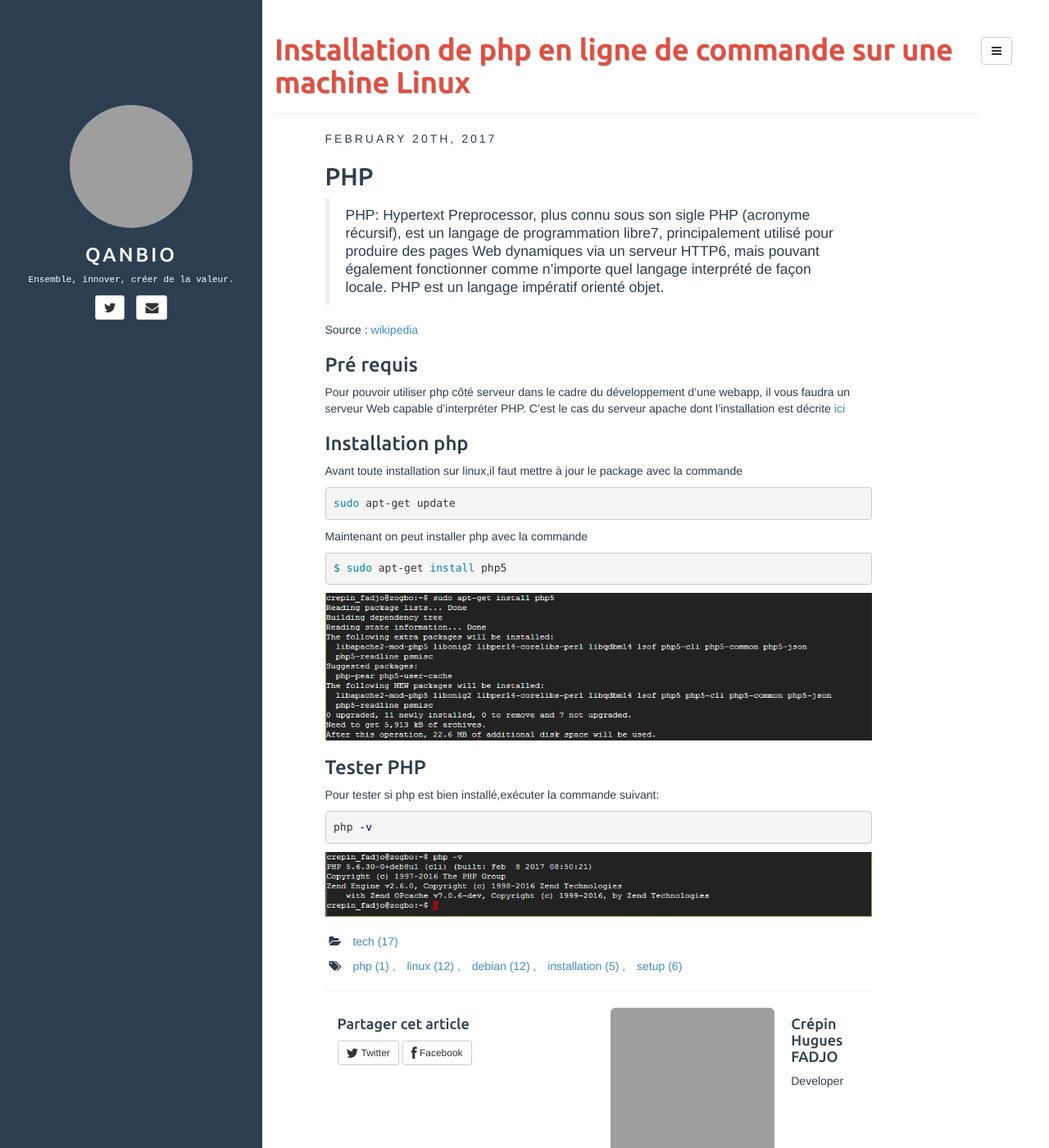
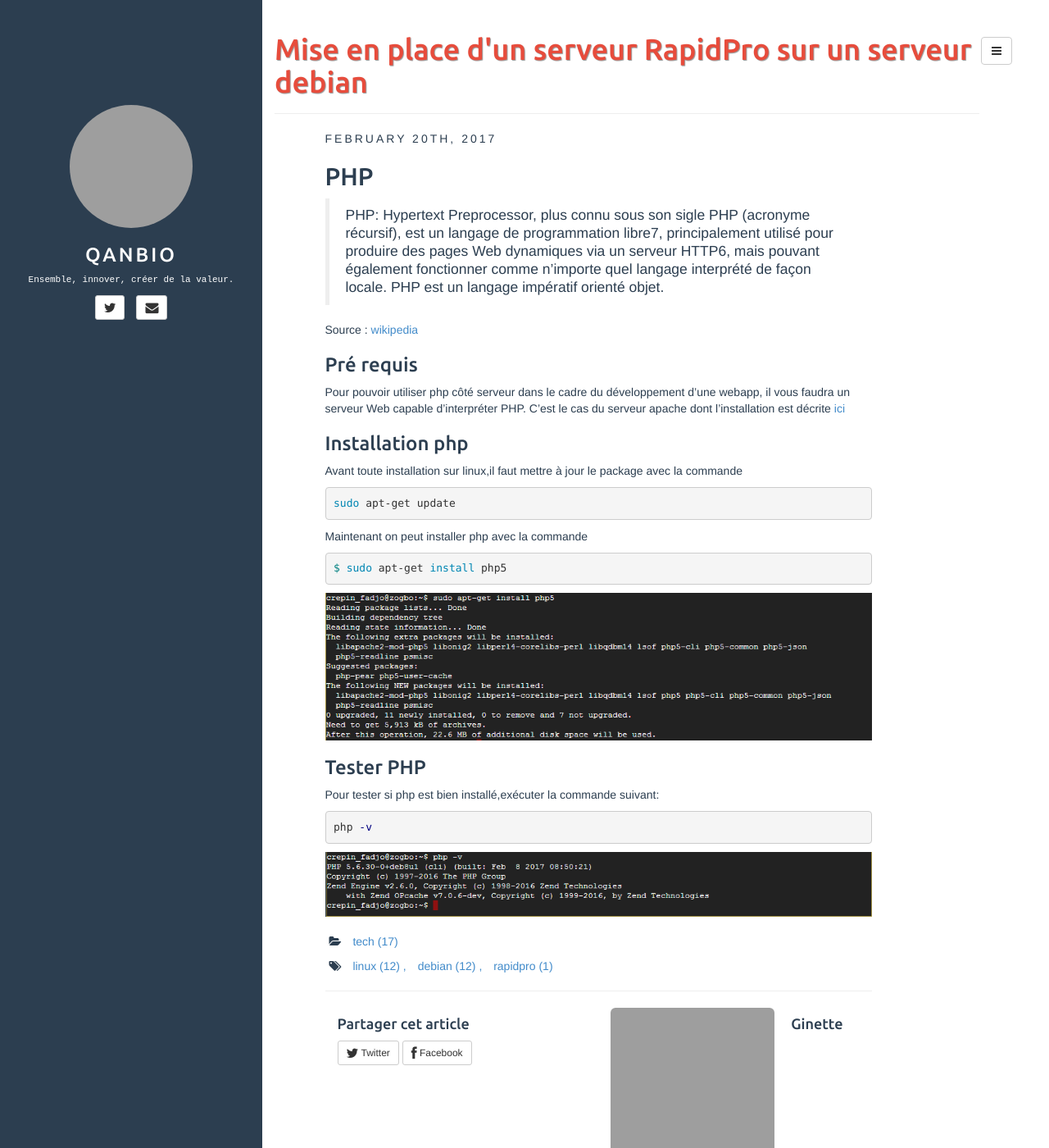
Before and after one commit to qanbio/blog, a Jekyll site: the page built from _posts/2017-02-20-installation-php-linux.md, in a window 1280 px wide and 1400 px high. Shown: the whole window at 82% size. Built offline with Jekyll 4.4.1, drawn with Linux system fonts in a browser that asks for light colours; comment, search, counter and statistics services are not loaded; grey boxes are pictures that could not be loaded.

Commit message:
rapidpro en-tete

```diff
--- a/_posts/2017-02-20-installation-php-linux.md
+++ b/_posts/2017-02-20-installation-php-linux.md
@@ -1,12 +1,12 @@
 ---
 layout: post
-title: Installation de php en ligne de commande sur une machine Linux
+title: "Mise en place d'un serveur RapidPro sur un serveur debian"
 categories: [tech]
-tags: [php, linux, debian, installation, setup]
-author: crepin_fadjo
+tags: [linux, debian, rapidpro]
+author: ginette_hounkponou
 comments: true
 fullview: false
-description: Ce post est un aide-mémoire pour l'installation en ligne de commande de php
+description: Ce post est un aide-mémoire pour la mise en place du serveur rapidpro sur un serveur debian
 ---
 ## PHP
 >PHP: Hypertext Preprocessor, plus connu sous son sigle PHP (acronyme récursif), est un langage de programmation libre7, principalement utilisé pour produire des pages Web dynamiques via un serveur HTTP6, mais pouvant également fonctionner comme n'importe quel langage interprété de façon locale. PHP est un langage impératif orienté objet.
```
